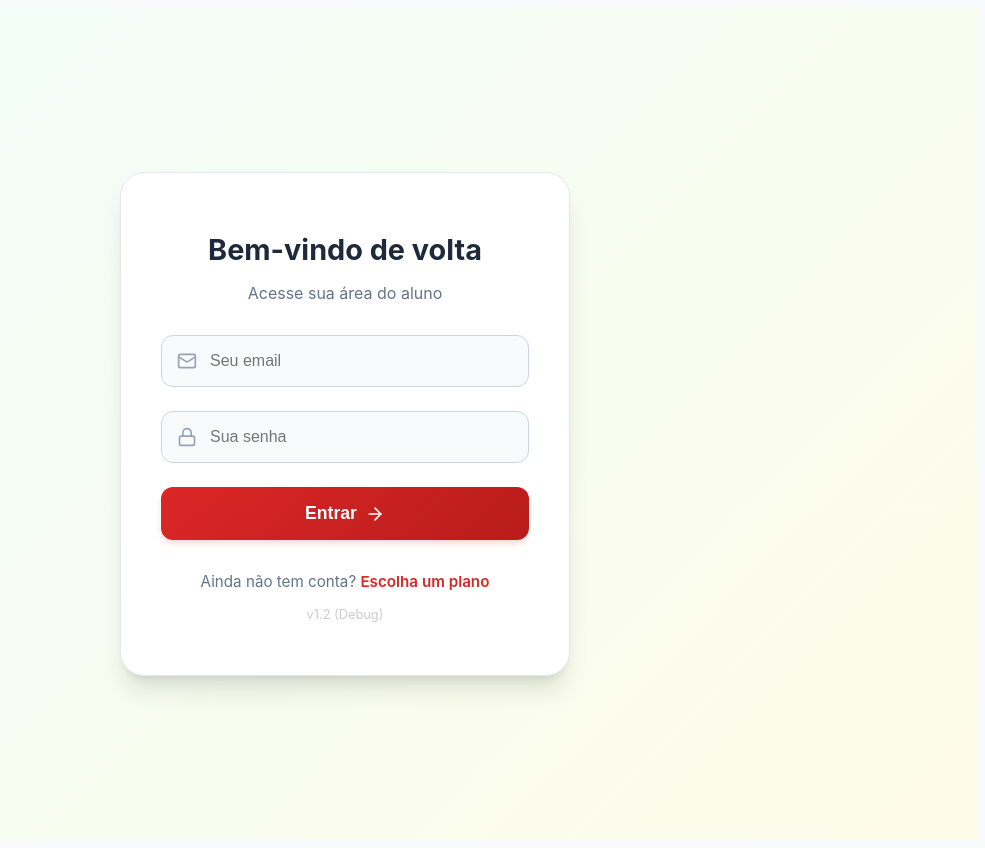
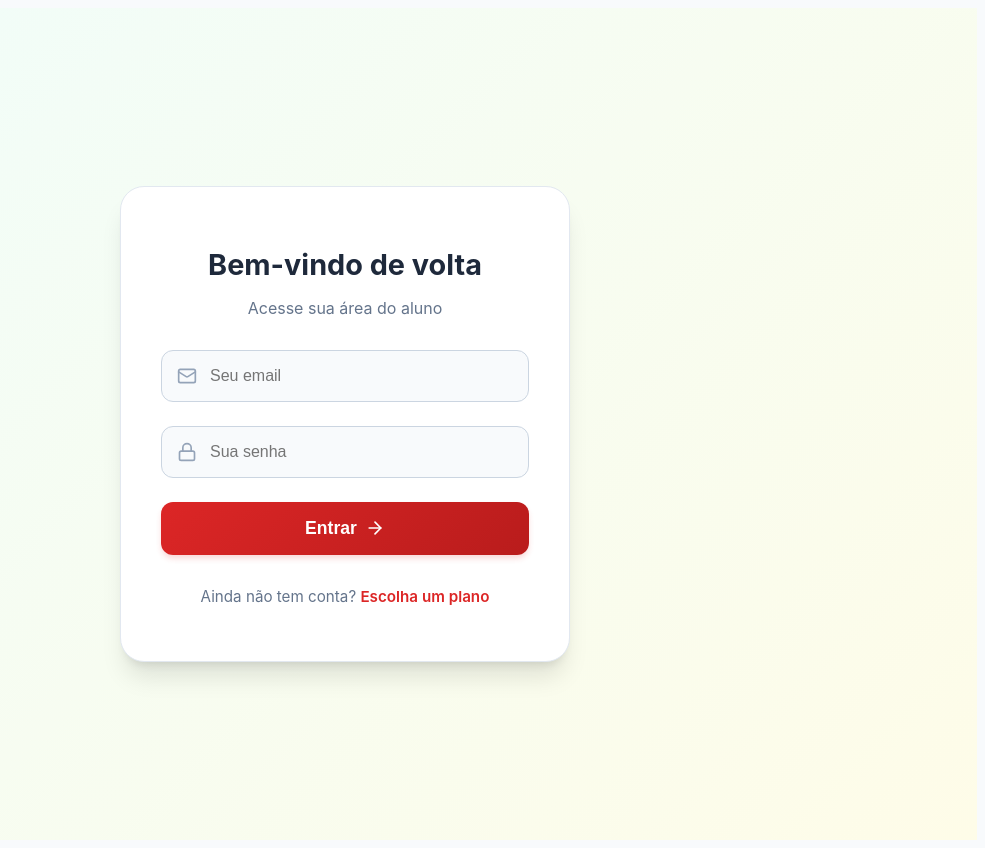
Before and after one commit to institutoebrasil-design/certificaai, a Next.js app: page /login in a window 1280 px wide. Shown: the whole page, without its empty margins (295-1280 px from the left). Built offline with nearby package versions, Linux system fonts and the light colour scheme; no server answers.

Commit message:
Cleanup: Remove debug version indicator

```diff
--- a/src/app/login/page.tsx
+++ b/src/app/login/page.tsx
@@ -108,7 +108,6 @@ export default function LoginPage() {
 
                 <div className={styles.footer}>
                     <p>Ainda não tem conta? <Link href="/offer" className={styles.link}>Escolha um plano</Link></p>
-                    <p style={{ marginTop: '1rem', fontSize: '0.8rem', color: '#ccc' }}>v1.2 (Debug)</p>
                 </div>
             </div>
         </main>
```
